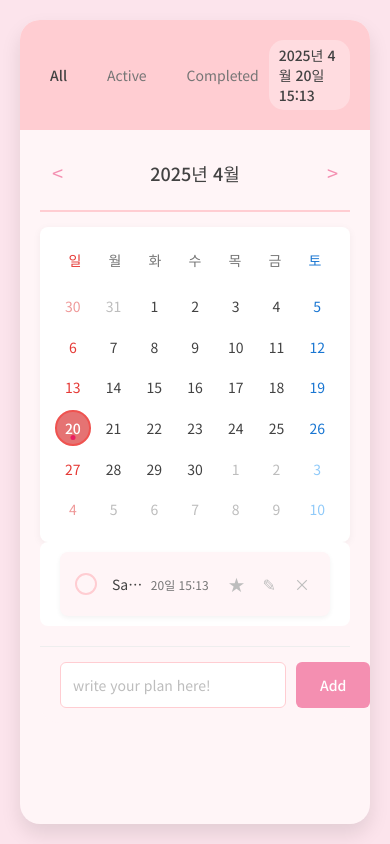
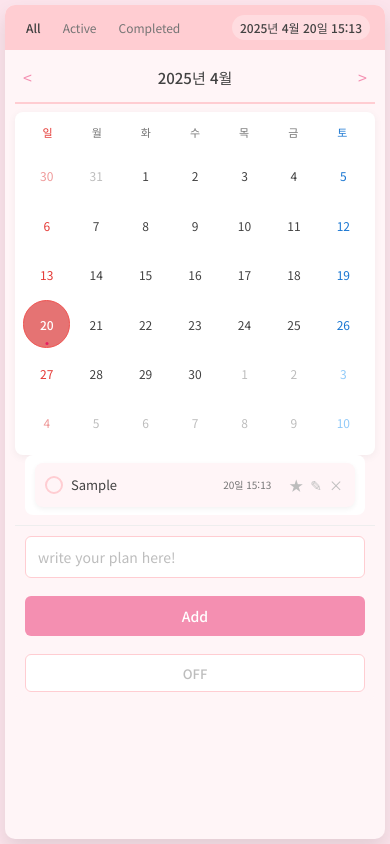
Before and after one commit to sunsuhyt/memo-app, a plain HTML site: page index.html in a window 390 px wide. Both pictures are taken after typing "Sample" into the empty fields and a click on the button "Add". Drawn offline with Linux system fonts and the light colour scheme.

Commit message:
Add files via upload

```diff
--- a/style.css
+++ b/style.css
@@ -10,7 +10,7 @@ body {
     display: flex;
     justify-content: center;
     min-height: 100vh;
-    padding: 20px;
+    padding: 10px; /* 모바일 고려하여 패딩 약간 줄임 */
 }
 
 .container {
@@ -20,20 +20,23 @@ body {
     border-radius: 20px;
     box-shadow: 0 10px 20px rgba(0, 0, 0, 0.1);
     overflow: hidden;
+    display: flex; /* 내부 요소 높이 관리를 위해 추가 */
+    flex-direction: column; /* 세로 배치 */
 }
 
 .header {
-    padding: 20px;
+    padding: 15px 20px; /* 패딩 조정 */
     background-color: #ffcdd2;
     position: relative;
     display: flex;
     justify-content: space-between;
     align-items: center;
+    flex-shrink: 0; /* 헤더 높이 고정 */
 }
 
 .current-time {
     color: #424242;
-    font-size: 14px;
+    font-size: 13px; /* 약간 줄임 */
     font-weight: 500;
     padding: 5px 10px;
     background-color: rgba(255, 255, 255, 0.3);
@@ -43,15 +46,15 @@ body {
 .tabs {
     display: flex;
     justify-content: center;
-    gap: 20px;
+    gap: 15px; /* 간격 약간 줄임 */
 }
 
 .tab {
     color: #757575;
     cursor: pointer;
-    padding: 5px 10px;
+    padding: 5px 8px; /* 패딩 약간 줄임 */
     border-radius: 15px;
-    font-size: 14px;
+    font-size: 13px; /* 약간 줄임 */
     transition: color 0.2s ease, font-weight 0.2s ease;
 }
 
@@ -60,48 +63,60 @@ body {
     font-weight: 500;
 }
 
+.diary-section {
+    padding: 15px; /* 패딩 조정 */
+    flex-shrink: 0; /* 달력 영역 높이 고정 */
+}
+
 .memo-list {
-    padding: 10px 20px;
-    max-height: 400px;
+    padding: 10px 15px; /* 패딩 조정 */
+    max-height: 400px; /* 필요 시 조정 */
     overflow-y: auto;
-    margin-bottom: 20px;
+    /* margin-bottom 제거, flex-grow로 대체 */
     background-color: #fff;
     border-radius: 8px;
+    flex-grow: 1; /* 남는 공간 차지 (스크롤 영역 확보) */
+    margin: 0 15px 15px 15px; /* diary-section 패딩과 맞춤 */
 }
 
 .memo-item {
     display: flex;
     align-items: center;
-    padding: 15px;
+    padding: 12px 15px; /* 패딩 조정 */
     margin-bottom: 10px;
     background-color: #fff5f7;
     border-radius: 8px;
     box-shadow: 0 2px 5px rgba(0, 0, 0, 0.05);
     transition: transform 0.2s ease;
     position: relative;
+    gap: 10px; /* 요소 간 기본 간격 */
 }
 
 .memo-item:last-child { margin-bottom: 0; }
 .memo-item:hover { transform: translateX(5px); }
 
 .memo-checkbox {
-    width: 22px; height: 22px; border: 2px solid #ffcdd2; border-radius: 50%;
-    margin-right: 15px; cursor: pointer; transition: all 0.3s ease;
+    width: 20px; height: 20px; /* 약간 줄임 */
+    border: 2px solid #ffcdd2; border-radius: 50%;
+    /* margin-right 제거, gap으로 대체 */
+    cursor: pointer; transition: all 0.3s ease;
     position: relative; display: flex; align-items: center; justify-content: center;
     flex-shrink: 0;
 }
 
 .memo-content {
     flex-grow: 1; font-size: 14px; color: #424242; line-height: 1.5;
-    transition: transform 0.2s ease; display: block; max-width: 150px;
+    transition: transform 0.2s ease; display: block;
+    /* max-width 제거 또는 반응형 조정 */
+    /* max-width: 150px; */
     overflow: hidden; white-space: nowrap; text-overflow: ellipsis;
-    /* margin-right: auto; /* 제거 - 날짜/액션 그룹을 오른쪽으로 밀기 위해 */
 }
 
 .dynamic-tooltip {
     position: fixed; display: none; background-color: #fff; padding: 10px;
     border-radius: 4px; box-shadow: 0 2px 8px rgba(0, 0, 0, 0.15); z-index: 1001;
-    width: max-content; max-width: 300px; white-space: pre-wrap; word-break: break-word;
+    width: max-content; max-width: 90vw; /* 화면 너비에 맞게 최대 너비 조정 */
+    white-space: pre-wrap; word-break: break-word;
     border: 1px solid #f48fb1; font-size: 12px; line-height: 1.4; color: #424242;
     pointer-events: none; opacity: 0; transition: opacity 0.1s ease-in-out;
 }
@@ -109,57 +124,67 @@ body {
 .memo-content:hover { transform: none; }
 
 .memo-date, .memo-date-range {
-    font-size: 12px; color: #757575;
-    /* margin-left: 10px; */ /* 제거 */
-    margin-right: 15px; /* 액션 버튼과의 간격 유지 */
+    font-size: 11px; /* 약간 줄임 */
+    color: #757575;
+    margin-right: 10px; /* 액션 버튼과의 간격 조정 */
     flex-shrink: 0; white-space: nowrap;
-    margin-left: auto; /* *** 이 요소를 오른쪽으로 밀기 *** */
+    margin-left: auto; /* 오른쪽 정렬 유지 */
 }
-.memo-date-range { display: flex; align-items: center; gap: 5px; }
+.memo-date-range { display: flex; align-items: center; gap: 3px; /* 간격 약간 줄임 */ }
 .memo-date:hover, .memo-date-range:hover { background-color: #f5f5f5; }
 
 .memo-actions {
     display: flex;
-    gap: 8px;
+    gap: 5px; /* 간격 약간 줄임 */
     flex-shrink: 0;
-    /* margin-left: auto; /* 제거 - 날짜 요소가 이미 오른쪽으로 밀었음 */
 }
 .star-btn, .edit-btn, .delete-btn {
     border: none; background: none; cursor: pointer; color: #bdbdbd;
-    font-size: 16px; padding: 5px; transition: color 0.3s ease;
+    font-size: 15px; /* 약간 줄임 */
+    padding: 3px; /* 패딩 약간 줄임 */
+    transition: color 0.3s ease;
 }
 .star-btn:hover, .edit-btn:hover, .delete-btn:hover { color: #f48fb1; }
 .star-btn.active { color: #e91e63; }
 
 .memo-checkbox.checked { background-color: #f48fb1; border-color: #f48fb1; }
-.memo-checkbox.checked::after { content: 'V'; color: white; font-size: 16px; font-weight: bold; line-height: 1; }
+.memo-checkbox.checked::after { content: 'V'; color: white; font-size: 14px; /* 약간 줄임 */ font-weight: bold; line-height: 1; }
 .memo-checkbox.checked + .memo-content { text-decoration: line-through; color: #757575; opacity: 0.8; }
 .memo-checkbox.checked + .memo-content.important { font-weight: 700; }
 .memo-checkbox.checked ~ .memo-date, .memo-checkbox.checked ~ .memo-date-range { opacity: 0.8; color: #757575; }
 .memo-content.important { font-weight: 700; color: #e53935; }
 
 .memo-input {
-    padding: 15px 20px; display: flex; gap: 10px; background-color: #fff5f7;
-    border-top: 1px solid #eee; border-radius: 0 0 20px 20px;
+    padding: 15px; /* 패딩 조정 */
+    display: flex;
+    gap: 10px;
+    background-color: #fff5f7;
+    border-top: 1px solid #eee;
+    border-radius: 0 0 20px 20px;
+    flex-shrink: 0; /* 입력 영역 높이 고정 */
 }
 .memo-input input[type="text"] {
-    flex-grow: 1; padding: 12px; border: 1px solid #ffcdd2; border-radius: 6px;
+    flex-grow: 1; padding: 10px 12px; /* 패딩 조정 */
+    border: 1px solid #ffcdd2; border-radius: 6px;
     font-size: 14px; color: #424242; background-color: white;
+    min-width: 0; /* flex 아이템이 줄어들 수 있도록 */
 }
 .memo-input input[type="text"]::placeholder { color: #bdbdbd; }
 .memo-input button#add-memo {
-    padding: 12px 24px; background-color: #f48fb1; color: white; border: none;
+    padding: 10px 18px; /* 패딩 조정 */
+    background-color: #f48fb1; color: white; border: none;
     border-radius: 6px; font-size: 14px; font-weight: 500; cursor: pointer;
     transition: background-color 0.3s ease; flex-shrink: 0;
 }
 .memo-input button#add-memo:hover { background-color: #f06292; }
 
 .voice-memo {
-    position: relative; width: 60px; height: 44px; border: 1px solid #ffcdd2;
-    background-color: white; cursor: pointer; padding: 0; border-radius: 6px;
-    transition: all 0.3s ease; overflow: hidden; flex-shrink: 0;
+    position: relative; width: 44px; /* 크기 조정 */ height: 40px; /* 입력 필드 높이와 맞춤 */
+    border: 1px solid #ffcdd2; background-color: white; cursor: pointer;
+    padding: 0; border-radius: 6px; transition: all 0.3s ease;
+    overflow: hidden; flex-shrink: 0;
 }
-.mic-text { position: absolute; top: 50%; left: 50%; transform: translate(-50%, -50%); font-size: 14px; font-weight: 500; transition: all 0.3s ease; }
+.mic-text { position: absolute; top: 50%; left: 50%; transform: translate(-50%, -50%); font-size: 13px; /* 약간 줄임 */ font-weight: 500; transition: all 0.3s ease; }
 .mic-off { color: #bdbdbd; opacity: 1; transform: translate(-50%, -50%) scale(1); }
 .mic-on { color: #e91e63; opacity: 0; transform: translate(-50%, -50%) scale(0.5); }
 .voice-memo.recording { background-color: #ffcdd2; border-color: #f48fb1; }
@@ -167,48 +192,48 @@ body {
 .voice-memo.recording .mic-on { opacity: 1; transform: translate(-50%, -50%) scale(1); }
 .voice-memo:hover:not(.recording) { background-color: #fce4ec; }
 
-.diary-section { padding: 20px; }
+/* 달력 관련 스타일 */
 .calendar-header {
     display: flex; justify-content: space-between; align-items: center;
-    margin-bottom: 15px; padding-bottom: 15px; border-bottom: 2px solid #ffcdd2;
-    position: relative;
+    margin-bottom: 10px; /* 간격 조정 */ padding-bottom: 10px; /* 간격 조정 */
+    border-bottom: 2px solid #ffcdd2; position: relative;
 }
 .calendar-header button {
-    background: none; border: none; font-size: 20px; color: #f48fb1; cursor: pointer;
-    padding: 8px 12px; border-radius: 50%; transition: all 0.2s ease;
+    background: none; border: none; font-size: 18px; /* 약간 줄임 */ color: #f48fb1; cursor: pointer;
+    padding: 6px 10px; /* 패딩 조정 */ border-radius: 50%; transition: all 0.2s ease;
     display: flex; align-items: center; justify-content: center;
 }
 .calendar-header button:hover { background-color: #fce4ec; color: #f06292; transform: scale(1.1); }
 .calendar-header h2 {
-    font-size: 18px; color: #424242; font-weight: 500; cursor: pointer;
-    padding: 5px 10px; border-radius: 4px; transition: background-color 0.2s ease;
+    font-size: 16px; /* 약간 줄임 */ color: #424242; font-weight: 500; cursor: pointer;
+    padding: 5px 8px; /* 패딩 조정 */ border-radius: 4px; transition: background-color 0.2s ease;
 }
 .calendar-header h2:hover { background-color: rgba(255, 255, 255, 0.3); }
 
 .date-picker {
     position: absolute; top: calc(100% + 5px); left: 50%; transform: translateX(-50%);
     background: white; border-radius: 8px; box-shadow: 0 2px 10px rgba(0, 0, 0, 0.15);
-    padding: 15px; z-index: 1000; width: 280px; display: none;
+    padding: 10px; /* 패딩 조정 */ z-index: 1000; width: 260px; /* 너비 조정 */ display: none;
 }
-.year-selector { display: flex; justify-content: space-between; align-items: center; margin-bottom: 15px; padding: 0 10px; }
-.year-selector button { background: none; border: none; font-size: 18px; color: #f48fb1; cursor: pointer; padding: 5px 10px; }
-.current-year { font-size: 16px; font-weight: 500; color: #424242; }
-.month-grid { display: grid; grid-template-columns: repeat(3, 1fr); gap: 8px; }
-.month-item { padding: 8px; text-align: center; border-radius: 4px; cursor: pointer; transition: all 0.2s ease; color: #424242; font-size: 14px; }
+.year-selector { display: flex; justify-content: space-between; align-items: center; margin-bottom: 10px; /* 간격 조정 */ padding: 0 5px; /* 패딩 조정 */ }
+.year-selector button { background: none; border: none; font-size: 16px; /* 약간 줄임 */ color: #f48fb1; cursor: pointer; padding: 5px; }
+.current-year { font-size: 15px; /* 약간 줄임 */ font-weight: 500; color: #424242; }
+.month-grid { display: grid; grid-template-columns: repeat(3, 1fr); gap: 5px; /* 간격 조정 */ }
+.month-item { padding: 6px; /* 패딩 조정 */ text-align: center; border-radius: 4px; cursor: pointer; transition: all 0.2s ease; color: #424242; font-size: 13px; /* 약간 줄임 */ }
 .month-item:hover { background-color: #fce4ec; transform: scale(1.05); }
 .month-item.selected { background-color: #f48fb1; color: white; font-weight: 500; }
 .month-item.selected:hover { background-color: #f06292; }
 
-.calendar-view { padding: 15px; background: white; border-radius: 8px; box-shadow: 0 2px 8px rgba(0, 0, 0, 0.05); }
-.weekdays { display: grid; grid-template-columns: repeat(7, 1fr); text-align: center; margin-bottom: 10px; }
-.weekdays div { padding: 8px; font-size: 14px; color: #757575; font-weight: 500; }
-.calendar-grid { display: grid; grid-template-columns: repeat(7, 1fr); gap: 5px; }
+.calendar-view { padding: 10px; /* 패딩 조정 */ background: white; border-radius: 8px; box-shadow: 0 2px 8px rgba(0, 0, 0, 0.05); }
+.weekdays { display: grid; grid-template-columns: repeat(7, 1fr); text-align: center; margin-bottom: 8px; /* 간격 조정 */ }
+.weekdays div { padding: 5px; /* 패딩 조정 */ font-size: 12px; /* 약간 줄임 */ color: #757575; font-weight: 500; }
+.calendar-grid { display: grid; grid-template-columns: repeat(7, 1fr); gap: 3px; /* 간격 조정 */ }
 
 .calendar-day {
     aspect-ratio: 1; display: flex; flex-direction: column; align-items: center;
-    justify-content: center; font-size: 14px; color: #424242; border-radius: 50%;
+    justify-content: center; font-size: 13px; /* 약간 줄임 */ color: #424242; border-radius: 50%;
     cursor: pointer; transition: all 0.2s ease; position: relative;
-    border: 2px solid transparent; padding: 2px;
+    border: 2px solid transparent; padding: 1px; /* 패딩 조정 */
 }
 .calendar-day:hover { background-color: #fce4ec; }
 .calendar-day.other-month { color: #bdbdbd; cursor: default; }
@@ -218,38 +243,34 @@ body {
 .calendar-day.selected.today { background-color: #f48fb1; border-color: #f06292; color: white; }
 
 .calendar-day.has-memo::after {
-    content: ''; position: absolute; bottom: 4px; left: 50%; transform: translateX(-50%);
-    width: 5px; height: 5px; border-radius: 50%; background-color: #f48fb1;
+    content: ''; position: absolute; bottom: 3px; /* 위치 조정 */ left: 50%; transform: translateX(-50%);
+    width: 4px; /* 크기 조정 */ height: 4px; border-radius: 50%; background-color: #f48fb1;
 }
 .calendar-day.today.has-memo::after { background-color: white; }
 .calendar-day.selected.has-memo::after { background-color: #e91e63; }
 
-/* 완료되지 않은 메모가 있는 날짜 배경 */
+/* 완료/미완료 날짜 배경 */
 .calendar-day.has-uncompleted-memo { background-color: #ffebee; }
 .calendar-day.selected.has-uncompleted-memo { background-color: #ffcdd2; border-color: #ef9a9a; }
 .calendar-day.today.has-uncompleted-memo { background-color: #ef9a9a; color: #c62828; }
 .calendar-day.today.selected.has-uncompleted-memo { background-color: #e57373; border-color: #ef5350; color: white; }
-
-/* 모든 메모 완료 날짜 배경 */
 .calendar-day:not(.has-uncompleted-memo).all-memos-completed { background-color: #e1f5fe; }
 .calendar-day:not(.has-uncompleted-memo).selected.all-memos-completed { background-color: #b3e5fc; border-color: #81d4fa; }
 .calendar-day:not(.has-uncompleted-memo).today.all-memos-completed { background-color: #80deea; color: #006064; }
 .calendar-day:not(.has-uncompleted-memo).today.selected.all-memos-completed { background-color: #4dd0e1; border-color: #00acc1; color: white; }
 
-/* 주말 색상 */
+/* 주말/공휴일 색상 */
 .weekdays div:first-child, .calendar-day:nth-child(7n+1) { color: #E53935; }
 .weekdays div:last-child, .calendar-day:nth-child(7n) { color: #1976D2; }
 .calendar-day.other-month:nth-child(7n+1) { color: #EF9A9A; }
 .calendar-day.other-month:nth-child(7n) { color: #90CAF9; }
 .calendar-day.today:nth-child(7n+1), .calendar-day.today:nth-child(7n) { color: white; }
-
-/* 공휴일 색상 */
 .calendar-day.holiday { color: #E53935 !important; font-weight: 500; }
 .calendar-day.holiday.other-month { color: #EF9A9A !important; }
 .calendar-day.holiday.today { color: white !important; font-weight: bold; }
 .calendar-day.holiday:hover { background-color: #ffebee; }
 .calendar-day[title] { position: relative; cursor: help; }
-.calendar-day[title]:hover::after { content: attr(title); position: absolute; bottom: 100%; left: 50%; transform: translateX(-50%) translateY(-2px); padding: 4px 8px; background-color: rgba(0, 0, 0, 0.8); color: white; font-size: 12px; border-radius: 4px; white-space: nowrap; z-index: 1000; pointer-events: none; }
+.calendar-day[title]:hover::after { content: attr(title); position: absolute; bottom: 100%; left: 50%; transform: translateX(-50%) translateY(-2px); padding: 4px 8px; background-color: rgba(0, 0, 0, 0.8); color: white; font-size: 11px; /* 약간 줄임 */ border-radius: 4px; white-space: nowrap; z-index: 1000; pointer-events: none; }
 
 /* 메모 수정 모달 */
 .edit-modal { position: fixed; top: 0; left: 0; width: 100%; height: 100%; background-color: rgba(0, 0, 0, 0.5); display: none; justify-content: center; align-items: center; z-index: 1000; }
@@ -265,7 +286,7 @@ body {
 .edit-input-group input, .edit-input-group textarea { width: 100%; padding: 8px 12px; border: 1px solid #e0e0e0; border-radius: 4px; font-size: 14px; color: #424242; }
 .edit-input-group input:focus, .edit-input-group textarea:focus { border-color: #f48fb1; outline: none; }
 .edit-input-group textarea { resize: vertical; min-height: 60px; }
-.edit-date-range { display: grid; grid-template-columns: 1fr 1fr; gap: 15px; margin-bottom: 15px; }
+.edit-date-range { display: grid; grid-template-columns: 1fr 1fr; gap: 10px; /* 간격 조정 */ margin-bottom: 15px; }
 .edit-input-group input[type="time"] { width: 100%; margin-top: 5px; }
 .edit-modal-footer { padding: 15px 20px; border-top: 1px solid #eee; display: flex; justify-content: flex-end; gap: 10px; }
 .edit-modal-footer button { padding: 8px 16px; border: none; border-radius: 4px; font-size: 14px; cursor: pointer; transition: background-color 0.3s ease; }
@@ -276,3 +297,97 @@ body {
 
 .memo-date.error { color: red; font-style: italic; font-size: 0.8em; }
 .empty-message { text-align: center; padding: 20px; color: #757575; font-size: 14px; background-color: #f5f5f5; border-radius: 8px; margin: 10px 0; }
+
+
+/* --- 반응형 스타일 --- */
+@media (max-width: 600px) {
+    body {
+        padding: 5px; /* 모바일 패딩 최소화 */
+    }
+
+    .container {
+        border-radius: 10px; /* 모바일에서 둥근 모서리 줄임 */
+        max-height: 100vh; /* 화면 높이에 맞춤 */
+    }
+
+    .header {
+        padding: 10px 15px; /* 헤더 패딩 줄임 */
+    }
+    .current-time { font-size: 12px; padding: 4px 8px; }
+    .tabs { gap: 10px; }
+    .tab { font-size: 12px; padding: 4px 6px; }
+
+    .diary-section { padding: 10px; }
+    .memo-list { padding: 8px 10px; margin: 0 10px 10px 10px; }
+
+    .memo-item {
+        padding: 10px; /* 아이템 패딩 줄임 */
+        gap: 8px; /* 아이템 내부 간격 줄임 */
+    }
+    .memo-checkbox { width: 18px; height: 18px; }
+    .memo-checkbox.checked::after { font-size: 12px; }
+
+    .memo-content {
+        /* max-width 제거하여 내용이 더 많이 보이도록 */
+        /* max-width: 150px; */
+        font-size: 13px; /* 모바일 폰트 크기 조정 */
+    }
+
+    .memo-date, .memo-date-range {
+        font-size: 10px; /* 날짜 폰트 크기 줄임 */
+        margin-right: 8px; /* 간격 줄임 */
+    }
+    .memo-date-range { gap: 2px; }
+
+    .memo-actions { gap: 3px; /* 액션 버튼 간격 줄임 */ }
+    .star-btn, .edit-btn, .delete-btn { font-size: 14px; padding: 2px; }
+
+    .memo-input {
+        flex-direction: column; /* 세로 쌓기 */
+        padding: 10px;
+        border-radius: 0 0 10px 10px; /* 컨테이너 모서리 맞춤 */
+    }
+    .memo-input input[type="text"] {
+        padding: 10px 12px;
+        margin-bottom: 8px; /* 버튼과의 간격 */
+    }
+    .memo-input button#add-memo {
+        width: 100%; /* 버튼 너비 100% */
+        padding: 10px; /* 버튼 패딩 조정 */
+        margin-bottom: 8px; /* 음성 버튼과의 간격 */
+    }
+    .voice-memo {
+        width: 100%; /* 버튼 너비 100% */
+        height: 38px; /* 높이 조정 */
+    }
+    .mic-text { font-size: 13px; }
+
+
+    /* 달력 반응형 조정 */
+    .calendar-header { padding-bottom: 8px; margin-bottom: 8px; }
+    .calendar-header h2 { font-size: 15px; }
+    .calendar-header button { font-size: 16px; padding: 5px 8px; }
+    .date-picker { width: 90%; padding: 8px; }
+    .year-selector { margin-bottom: 8px; }
+    .current-year { font-size: 14px; }
+    .month-grid { gap: 3px; }
+    .month-item { font-size: 12px; padding: 5px; }
+
+    .calendar-view { padding: 8px; }
+    .weekdays div { font-size: 11px; padding: 4px; }
+    .calendar-grid { gap: 2px; }
+    .calendar-day { font-size: 12px; padding: 0; border-width: 1px; } /* 패딩 제거, 테두리 얇게 */
+    .calendar-day.has-memo::after { width: 3px; height: 3px; bottom: 2px; }
+
+    /* 모달 반응형 */
+    .edit-modal-content { width: 95%; }
+    .edit-modal-header { padding: 12px 15px; }
+    .edit-modal-header h3 { font-size: 16px; }
+    .close-modal { font-size: 20px; }
+    .edit-modal-body { padding: 15px; }
+    .edit-input-group label { font-size: 13px; }
+    .edit-input-group input, .edit-input-group textarea { font-size: 13px; padding: 6px 10px; }
+    .edit-date-range { gap: 8px; }
+    .edit-modal-footer { padding: 12px 15px; }
+    .edit-modal-footer button { font-size: 13px; padding: 6px 12px; }
+}
```
